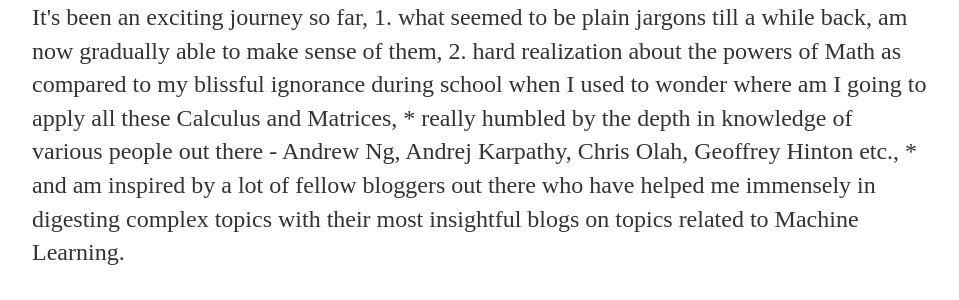
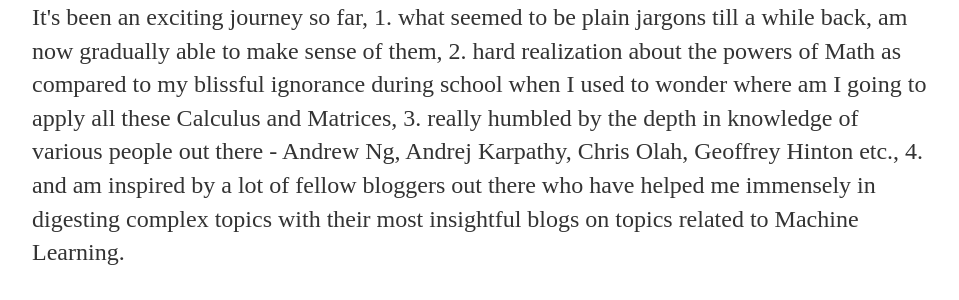
Before and after one commit to Rajivh/rajivh.github.io, a Jekyll site: the page built from about/index.html, in a window 1280 px wide. Shown: the part 321-621 px from the top of the page, without its empty margins (160-1119 px from the left). Built offline with Jekyll 4.4.1, drawn with Linux system fonts in a browser that asks for light colours.

Commit message:
Update index.html

```diff
--- a/about/index.html
+++ b/about/index.html
@@ -13,13 +13,10 @@ title: About Me
 	   1. what seemed to be plain jargons till a while back, am now gradually able to make sense of them,
 
 	   2. hard realization about the powers of Math as compared to my blissful ignorance during school when I used to
-
-	wonder where am I going to apply all these Calculus and Matrices,
-
-	* really humbled by the depth in knowledge of various people out there - Andrew Ng, Andrej Karpathy, Chris Olah,
-	     Geoffrey Hinton etc.,
-
-	* and am inspired by a lot of fellow bloggers out there who have helped me immensely in digesting complex topics
+	      wonder where am I going to apply all these Calculus and Matrices,
+	   3. really humbled by the depth in knowledge of various people out there - Andrew Ng, Andrej Karpathy, Chris Olah,
+	      Geoffrey Hinton etc.,
+	   4. and am inspired by a lot of fellow bloggers out there who have helped me immensely in digesting complex topics
 	     with their most insightful blogs on topics related to Machine Learning.
 	</p>
 	<p>
```
